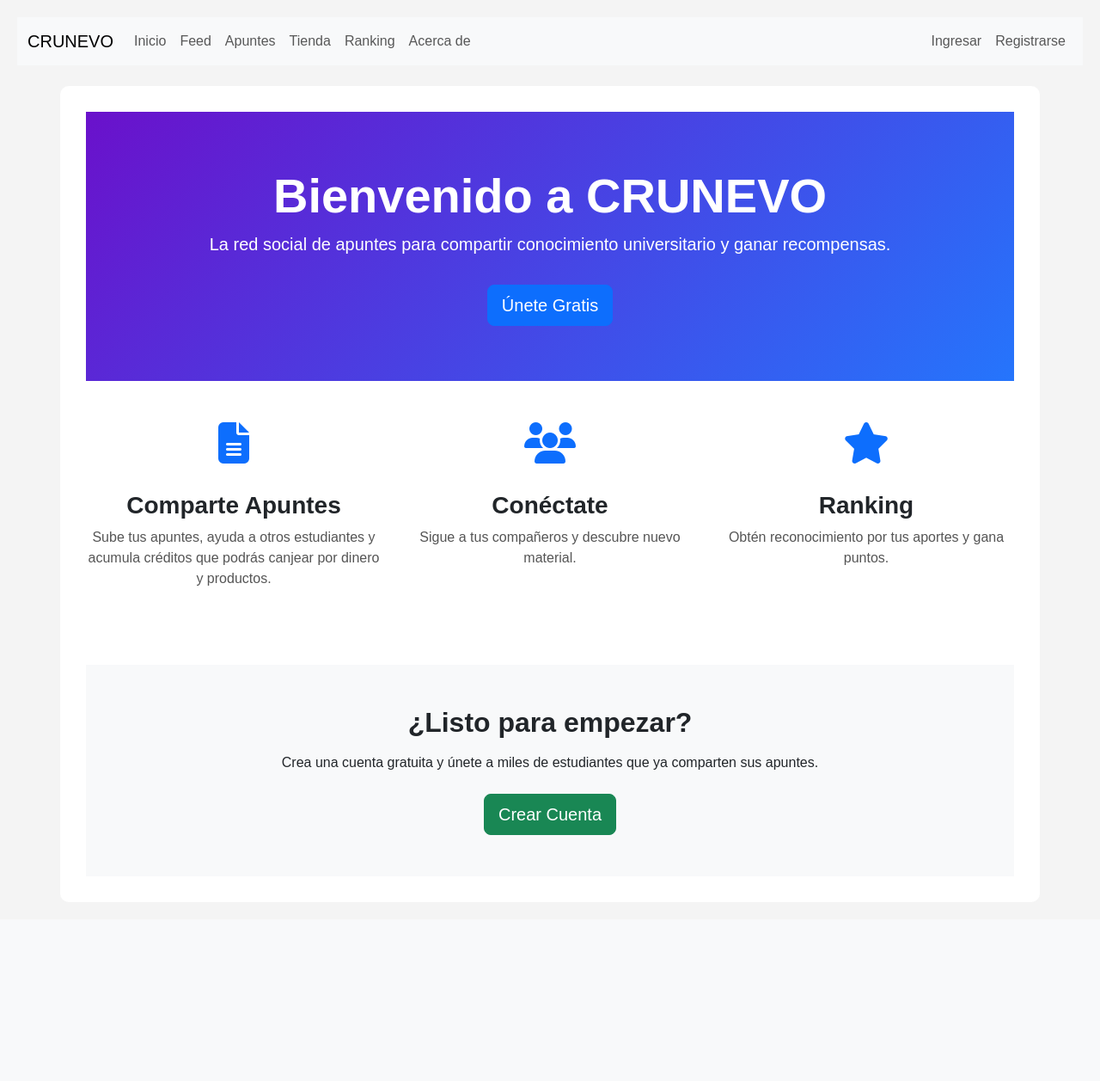
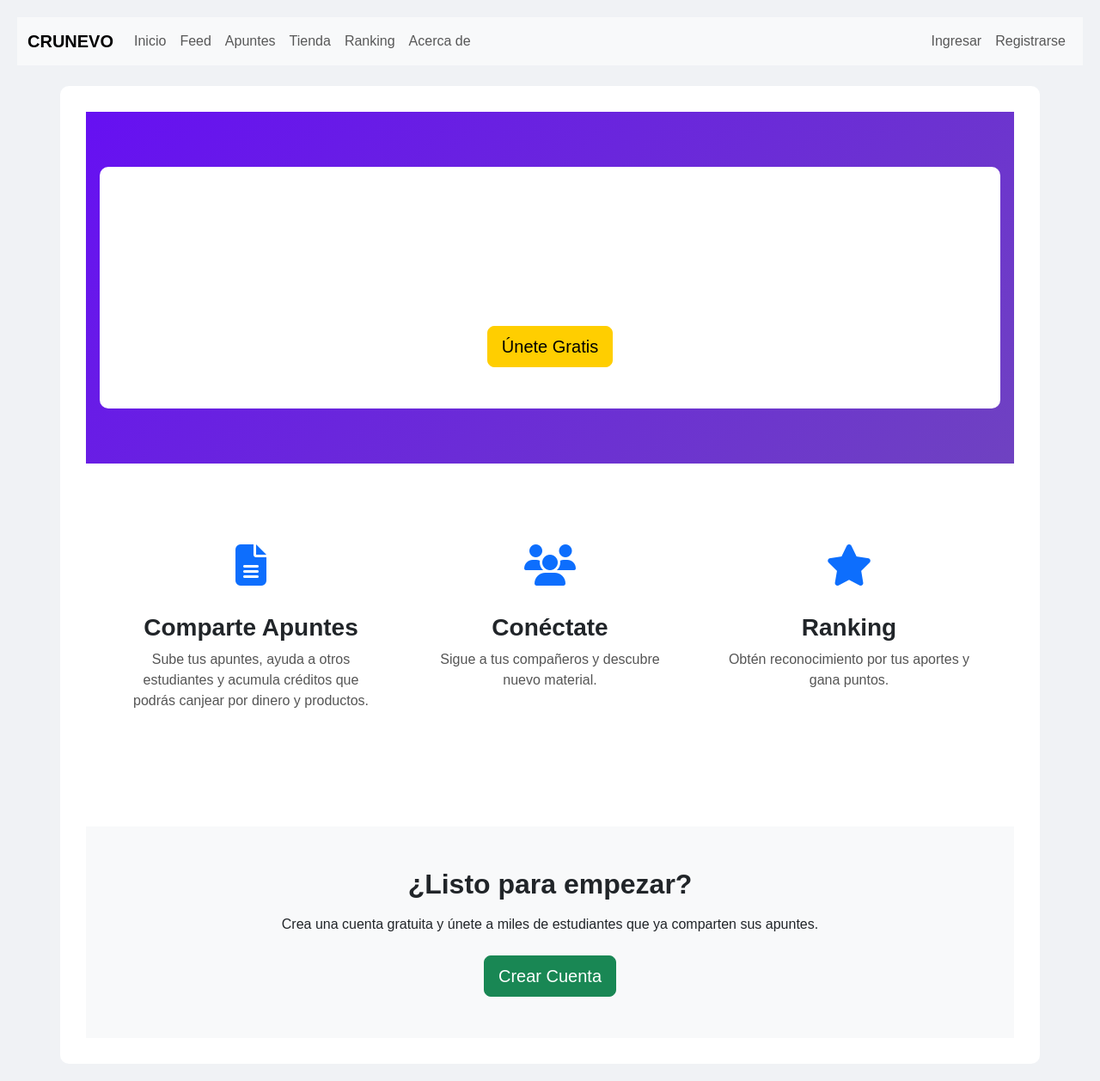
Before and after one commit to RoggerMS/Crunevo, a Flask app: page / in a window 1280 px wide. Shown: the whole page at 86% size. Before the commit the page ends 971 px from the top, so only its background shows below. Run offline with Flask 3, Linux system fonts and the light colour scheme; some libraries are stand-ins or nearby versions.

Commit message:
Improve landing page and registration

```diff
--- a/CRUNEVO/crunevo/static/css/home.css
+++ b/CRUNEVO/crunevo/static/css/home.css
@@ -1,8 +1,18 @@
 .hero {
-    background: linear-gradient(135deg, #6a11cb 0%, #2575fc 100%);
+    background: linear-gradient(135deg, #6610f2 0%, #6f42c1 100%);
     color: #fff;
     padding: 4rem 1rem;
 }
+.hero .btn-primary {
+    background-color: #ffce00;
+    border-color: #ffce00;
+    color: #000;
+}
+.hero .btn-primary:hover {
+    background-color: #ffc107;
+    border-color: #ffc107;
+}
+
 .features h3 {
     margin-top: 1rem;
     font-weight: bold;
@@ -11,6 +21,17 @@
     color: #555;
 }
 
+.feature-card {
+    transition: transform 0.2s ease;
+    background-color: #fff;
+    border-radius: 0.5rem;
+}
+
+.feature-card:hover {
+    transform: translateY(-5px);
+    box-shadow: 0 0 10px rgba(0,0,0,0.08);
+}
+
 .cta {
     background-color: #f8f9fa;
 }
--- a/CRUNEVO/crunevo/static/css/style.css
+++ b/CRUNEVO/crunevo/static/css/style.css
@@ -1,11 +1,29 @@
 body {
     font-family: Arial, sans-serif;
-    background-color: #f4f4f4;
+    background-color: #f0f2f5;
     margin: 0;
     padding: 20px;
 }
+
 .container {
     background: white;
     padding: 30px;
     border-radius: 10px;
 }
+
+.navbar-brand {
+    font-weight: 600;
+}
+
+.auth-container {
+    max-width: 500px;
+    margin: 0 auto;
+    background: #fff;
+    padding: 2rem;
+    border-radius: 0.5rem;
+    box-shadow: 0 0 10px rgba(0,0,0,0.05);
+}
+
+.icon-primary {
+    color: #0d6efd;
+}
--- a/CRUNEVO/crunevo/templates/base.html
+++ b/CRUNEVO/crunevo/templates/base.html
@@ -39,6 +39,7 @@
         {% block content %}{% endblock %}
     </div>
     <script src="{{ url_for('static', filename='js/bootstrap.bundle.min.js') }}"></script>
+    <script src="{{ url_for('static', filename='js/main.js') }}"></script>
     {% block scripts %}{% endblock %}
 </body>
 </html>
--- a/CRUNEVO/crunevo/templates/index.html
+++ b/CRUNEVO/crunevo/templates/index.html
@@ -9,33 +9,43 @@
 
 {% block content %}
 <section class="hero text-center">
+    <div class="container py-5">
         <h1 class="display-4 fw-bold">Bienvenido a CRUNEVO</h1>
         <p class="lead">La red social de apuntes para compartir conocimiento universitario y ganar recompensas.</p>
         <a href="{{ url_for('auth.register') }}" class="btn btn-primary btn-lg mt-3">Únete Gratis</a>
+    </div>
 </section>
 
 <section class="features py-5">
+    <div class="container">
         <div class="row">
             <div class="col-md-4 text-center mb-4">
+                <div class="feature-card p-3 h-100">
                     <a href="{{ url_for('note.upload_note') }}" class="text-decoration-none text-dark">
-                <i class="fas fa-file-alt fa-3x mb-3 text-primary"></i>
+                        <i class="fas fa-file-alt fa-3x mb-3 icon-primary"></i>
                         <h3>Comparte Apuntes</h3>
                         <p>Sube tus apuntes, ayuda a otros estudiantes y acumula créditos que podrás canjear por dinero y productos.</p>
                     </a>
                 </div>
+            </div>
             <div class="col-md-4 text-center mb-4">
+                <div class="feature-card p-3 h-100">
                     <a href="{{ url_for('main.feed') }}" class="text-decoration-none text-dark">
-                <i class="fas fa-users fa-3x mb-3 text-primary"></i>
+                        <i class="fas fa-users fa-3x mb-3 icon-primary"></i>
                         <h3>Conéctate</h3>
                         <p>Sigue a tus compañeros y descubre nuevo material.</p>
                     </a>
                 </div>
+            </div>
             <div class="col-md-4 text-center mb-4">
+                <div class="feature-card p-3 h-100">
                     <a href="{{ url_for('main.ranking') }}" class="text-decoration-none text-dark">
-                <i class="fas fa-star fa-3x mb-3 text-primary"></i>
+                        <i class="fas fa-star fa-3x mb-3 icon-primary"></i>
                         <h3>Ranking</h3>
                         <p>Obtén reconocimiento por tus aportes y gana puntos.</p>
                     </a>
+                </div>
+            </div>
         </div>
     </div>
 </section>
--- a/CRUNEVO/crunevo/templates/register.html
+++ b/CRUNEVO/crunevo/templates/register.html
@@ -1,6 +1,6 @@
 {% extends 'base.html' %}
 
-{% block title %}Crear Cuenta - Apuntes Cantuta{% endblock %}
+{% block title %}Crear Cuenta - CRUNEVO{% endblock %}
 
 {% block content %}
 <div class="auth-container">
```
Lines whose indentation alone changed are shown as unchanged.
